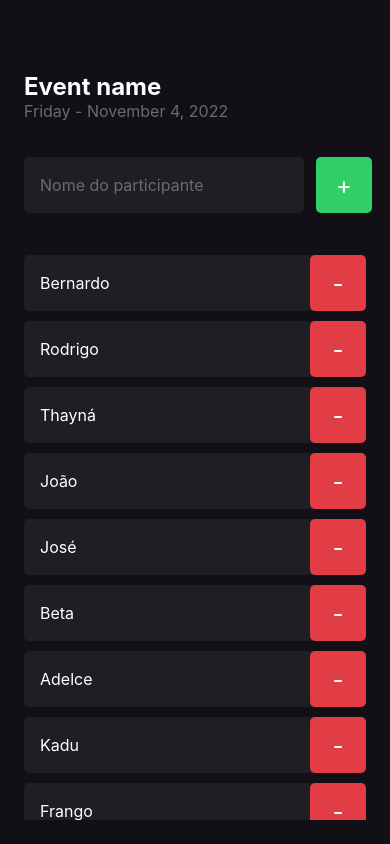
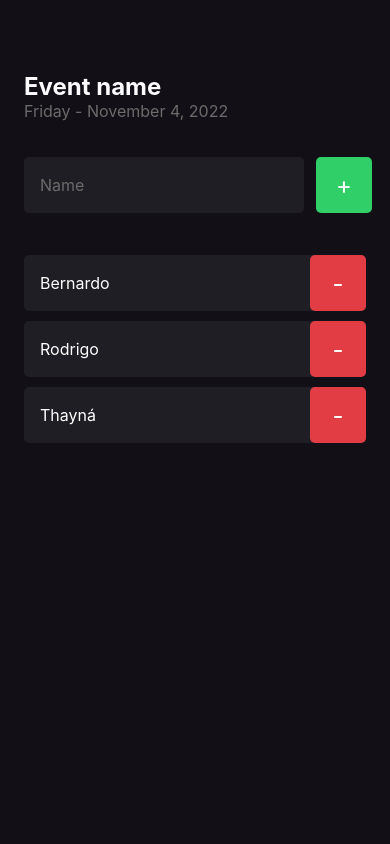
Before and after one commit to bernardoamim/event-registration, a React Native app: screen / in a window 390 px wide. Built offline with nearby package versions, Linux system fonts and the light colour scheme.

Commit message:
saving names on state

```diff
--- /dev/null
+++ b/src/constants/index.ts
@@ -0,0 +1 @@
+export const PARTICIPANTS_LIST = [ 'Bernardo', 'Rodrigo', 'Thayná']
--- a/src/screens/Home/Home.tsx
+++ b/src/screens/Home/Home.tsx
@@ -1,17 +1,23 @@
 
-import { View, Text, TextInput, TouchableOpacity, FlatList, Alert } from "react-native"
+import { useState } from "react"
+import { View, Text, TextInput, TouchableOpacity, FlatList, Alert, NativeSyntheticEvent, TextInputChangeEventData } from "react-native"
 
 import { Participant } from '../../components'
+import { PARTICIPANTS_LIST } from "../../constants"
 
 import { styles } from './Home.styles'
 
 const Home = () => {
-  const participants = [ 'Bernardo', 'Rodrigo', 'Thayná', 'João', 'José', 'Beta', 'Adelce', 'Kadu', 'Frango', 'Nois baby', 'Galo', 'Zero', 'Zóio', 'Joyce', 'Neal']
+  const [nameInputValue, setNameInputValue] = useState('')
+  const [participants, setParticipants] = useState( PARTICIPANTS_LIST )
 
   const handleAddParticipant = (name: string) => {
     if ( participants.includes( name ) ) {
-      return Alert.alert('Participant added.', `There is already a participant with the name: ${name}`)
+      return Alert.alert('Participant already exist!', `There is already a participant with the name: ${name}`)
     }
+
+    setParticipants( prev => [...prev, name ] )
+    setNameInputValue('')
   }
 
   const handleRemoveParticipant = ( name: string ) => {
@@ -29,6 +35,10 @@ const Home = () => {
     ])
   }
 
+  const handleNameInputChange = (e: NativeSyntheticEvent<TextInputChangeEventData>) => {
+    setNameInputValue(() => e.nativeEvent.text)
+  }
+
   return (
     <View style={styles.container}>
       <Text style={styles.eventName}>
@@ -40,9 +50,9 @@ const Home = () => {
       </Text>
 
       <View style={styles.form}>
-        <TextInput style={styles.input} placeholder='Nome do participante' placeholderTextColor='#6b6b6b' />
+        <TextInput style={styles.input} placeholder='Name' placeholderTextColor='#6b6b6b' onChange={handleNameInputChange} value={nameInputValue} />
 
-        <TouchableOpacity  style={styles.button} onPress={() => handleAddParticipant("Bernardo")}>
+        <TouchableOpacity  style={styles.button} onPress={() => handleAddParticipant( nameInputValue )}>
           <Text style={styles.buttonText}>+</Text>
         </TouchableOpacity>
       </View>
```
